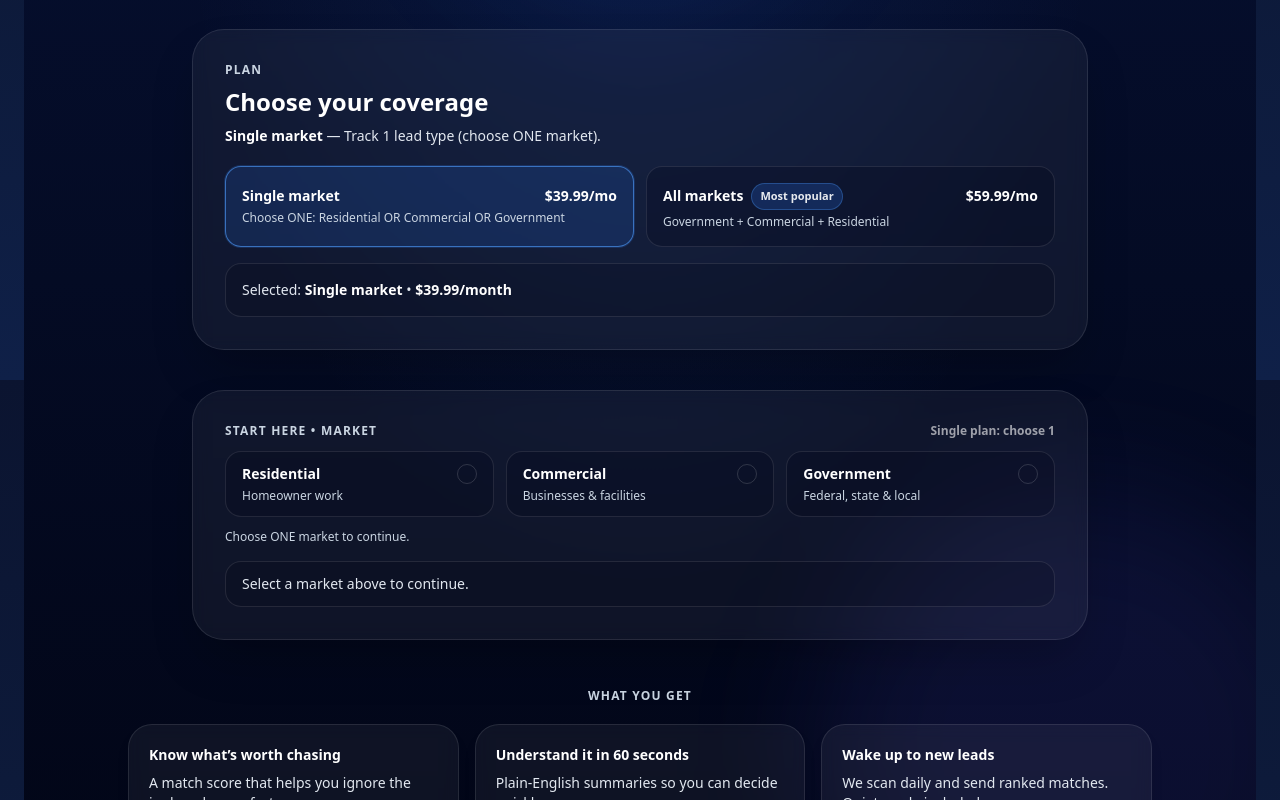
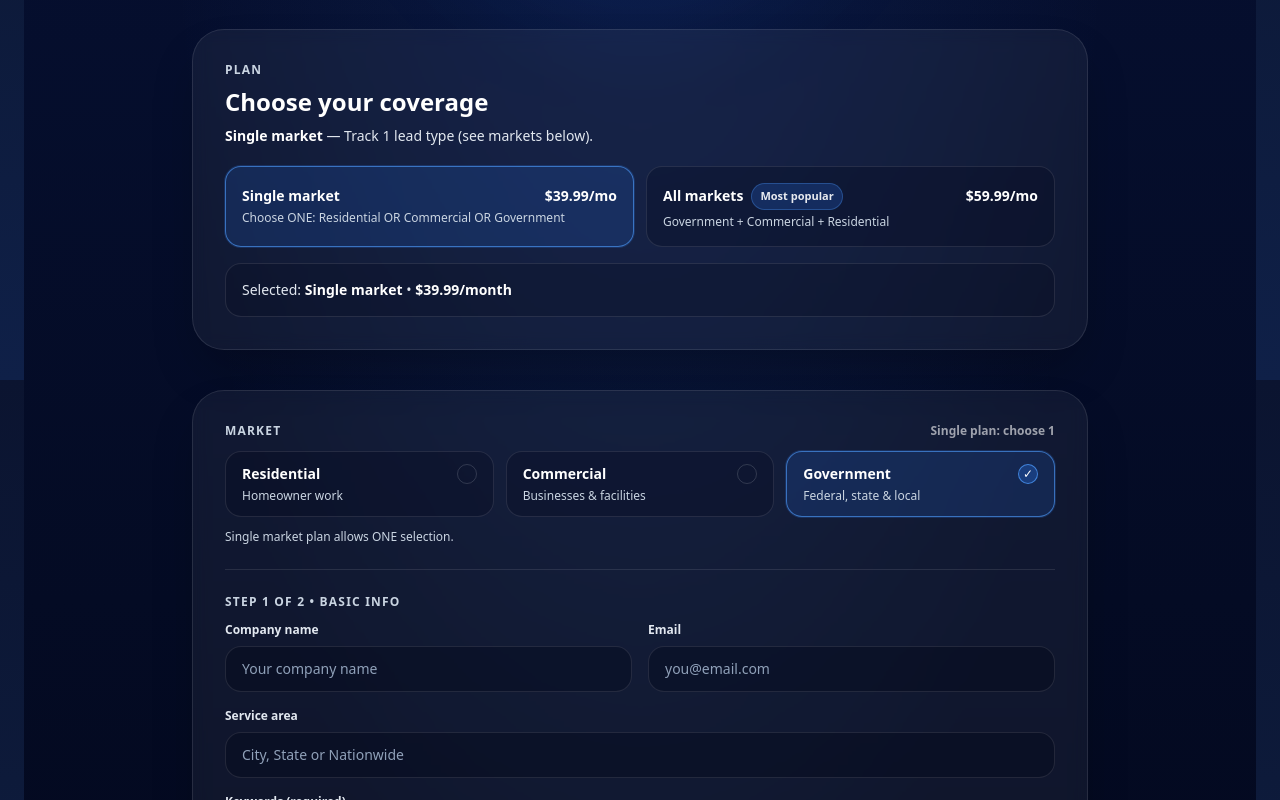
Before and after one commit to seansevrix/ambit, a Next.js app: page /get-started in a window 1280 px wide. Shown: the part 420-1220 px from the top of the page. Built offline with nearby package versions, Linux system fonts and the light colour scheme; no server answers.

Commit message:
Get started: move market selection above Step 1 + simplify flow

```diff
--- a/app/get-started/GetStartedClient.tsx
+++ b/app/get-started/GetStartedClient.tsx
@@ -87,8 +87,10 @@ export default function GetStartedClient() {
 
   const [plan, setPlan] = useState<PlanTier>("single");
 
-  // ✅ Start empty so user picks market first
-  const [segments, setSegments] = useState<Set<SegmentKey>>(() => new Set<SegmentKey>());
+  // ✅ keep your old behavior (default all selected), single-plan effect will reduce to 1 automatically
+  const [segments, setSegments] = useState<Set<SegmentKey>>(
+    () => new Set<SegmentKey>(["residential", "commercial", "government"])
+  );
 
   const [loading, setLoading] = useState(false);
   const [err, setErr] = useState("");
@@ -126,11 +128,7 @@ export default function GetStartedClient() {
     if (plan !== "single") return;
 
     setSegments((prev) => {
-      // if user hasn't picked yet, leave empty
-      if (prev.size === 0) return prev;
-
-      // single plan must have exactly one
-      if (prev.size === 1) return prev;
+      if (prev.size <= 1) return prev;
 
       const order: SegmentKey[] = ["government", "commercial", "residential"];
       const keep =
@@ -146,8 +144,6 @@ export default function GetStartedClient() {
   const segmentsCsv = useMemo(() => segmentsList.join(","), [segmentsList]);
 
   const govSelected = useMemo(() => segments.has("government"), [segments]);
-
-  const marketSelected = segments.size > 0;
 
   // NAICS optional
   const canSubmit = useMemo(() => {
@@ -228,7 +224,7 @@ export default function GetStartedClient() {
   const planDesc =
     plan === "all"
       ? "Track Government + Commercial + Residential."
-      : "Track 1 lead type (choose ONE market).";
+      : "Track 1 lead type (see markets below).";
 
   return (
     <div className="relative min-h-screen overflow-hidden bg-gradient-to-b from-[#061033] via-[#040b24] to-[#020617] text-slate-100">
@@ -347,11 +343,11 @@ export default function GetStartedClient() {
         {/* FORM */}
         <section className="mx-auto mt-10 max-w-4xl rounded-[32px] border border-white/10 bg-white/5 p-8 shadow-2xl backdrop-blur text-left">
           <div className="grid gap-6">
-            {/* ✅ MARKETS FIRST */}
+            {/* ✅ MARKETS (moved BEFORE Step 1, but NOT gated) */}
             <div>
               <div className="mb-3 flex items-center justify-between">
                 <div className="text-xs font-semibold tracking-widest text-slate-300">
-                  START HERE • MARKET
+                  MARKET
                 </div>
 
                 {plan === "all" ? (
@@ -416,34 +412,25 @@ export default function GetStartedClient() {
 
               <div className="mt-3 text-xs text-slate-300">
                 {plan === "single"
-                  ? "Choose ONE market to continue."
+                  ? "Single market plan allows ONE selection."
                   : "Choose one or more markets. You can change this later."}
               </div>
 
-              {segmentsTouched && plan === "single" && segments.size !== 1 && segments.size > 0 ? (
+              {segmentsTouched && plan === "single" && segments.size !== 1 ? (
                 <div className="mt-2 text-xs text-red-200">
                   Single market plan requires exactly ONE market.
                 </div>
               ) : null}
-
-              {!marketSelected ? (
-                <div className="mt-4 rounded-2xl border border-white/10 bg-slate-950/20 px-4 py-3 text-sm text-slate-200">
-                  Select a market above to continue.
-                </div>
-              ) : null}
             </div>
 
-            {marketSelected ? (
-              <>
             <Divider />
 
-                {/* ✅ STEP 1: BASIC INFO + TARGETING (in your requested order) */}
+            {/* ✅ STEP 1 (new order) */}
             <div>
               <div className="mb-3 flex items-center justify-between">
                 <div className="text-xs font-semibold tracking-widest text-slate-300">
                   STEP 1 OF 2 • BASIC INFO
                 </div>
-                    <div className="text-xs font-semibold text-white/60">~60 seconds</div>
               </div>
 
               <div className="grid items-start gap-4 md:grid-cols-2">
@@ -466,6 +453,7 @@ export default function GetStartedClient() {
                     placeholder="you@email.com"
                     autoComplete="email"
                   />
+                  {/* ✅ deleted the extra microcopy line */}
                 </Field>
               </div>
 
@@ -517,7 +505,8 @@ export default function GetStartedClient() {
 
                   {naicsTouched && naicsParsed.hadInput && !naicsParsed.hasAny ? (
                     <div className="mt-2 text-xs text-amber-200">
-                          We couldn’t parse any valid NAICS codes — we’ll rely on keywords. Use 2–6 digits separated by commas.
+                      We couldn’t parse any valid NAICS codes — we’ll rely on keywords. Use 2–6 digits
+                      separated by commas.
                     </div>
                   ) : null}
 
@@ -532,7 +521,7 @@ export default function GetStartedClient() {
 
             <Divider />
 
-                {/* ✅ STEP 2: FINISH */}
+            {/* ✅ STEP 2 (simple finish) */}
             <div>
               <div className="mb-3 text-xs font-semibold tracking-widest text-slate-300">
                 STEP 2 OF 2 • FINISH
@@ -561,8 +550,6 @@ export default function GetStartedClient() {
                 No credit card required • Cancel anytime • No spam
               </div>
             </div>
-              </>
-            ) : null}
           </div>
         </section>
 
```
Lines whose indentation alone changed are shown as unchanged.
